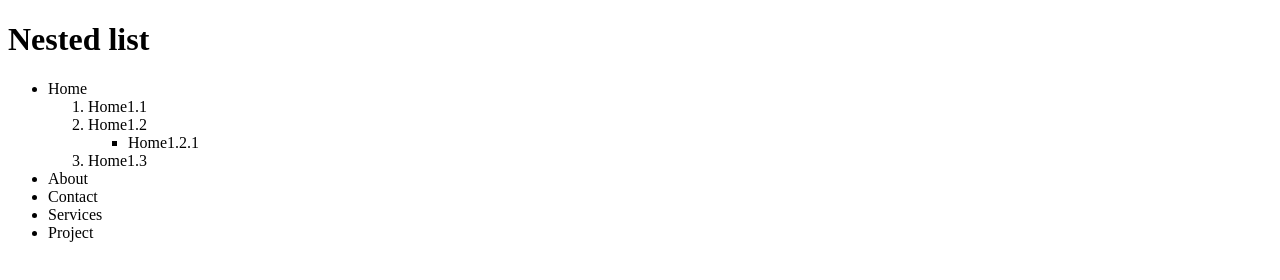
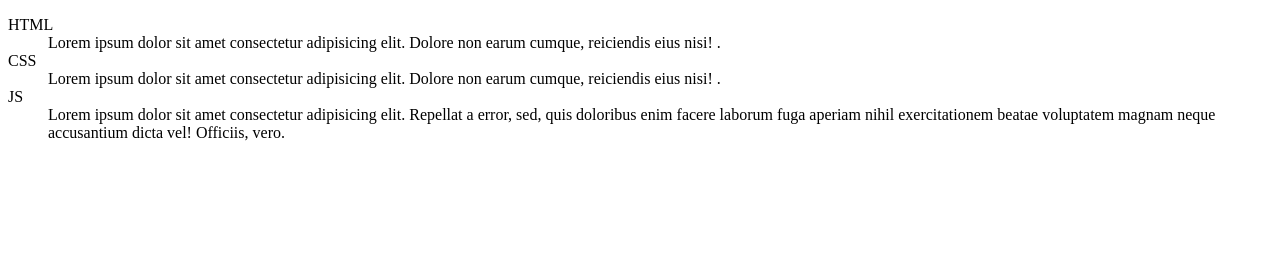
Before and after one commit to ganeshdutt100/frontend12pm, a plain HTML site: page HTML/class4.html in a window 1280 px wide. Drawn offline with Linux system fonts and the light colour scheme.

Commit message:
Description list

```diff
--- a/HTML/class4.html
+++ b/HTML/class4.html
@@ -26,7 +26,7 @@
         <li>Data</li>
     </ul> -->
 
-    <h1> Nested list</h1>
+    <!-- <h1> Nested list</h1>
     <ul>
         <li>Home</li>
         <ol>
@@ -41,7 +41,22 @@
         <li>Contact</li>
         <li>Services</li>
         <li>Project</li>
-    </ul>
+    </ul> -->
+    <dl>
+        <dt>HTML</dt>
+        <dd>Lorem ipsum dolor sit amet consectetur adipisicing elit. Dolore non earum cumque, reiciendis eius nisi!
+            .</dd>
+
+        <dt>CSS</dt>
+        <dd>Lorem ipsum dolor sit amet consectetur adipisicing elit. Dolore non earum cumque, reiciendis eius nisi!
+            .</dd>
+
+
+        <dt>JS</dt>
+        <dd>Lorem ipsum dolor sit amet consectetur adipisicing elit. Repellat a error, sed, quis doloribus enim facere
+            laborum fuga aperiam nihil exercitationem beatae voluptatem magnam neque accusantium dicta vel! Officiis,
+            vero.</dd>
+    </dl>
 
 </body>
 
```
